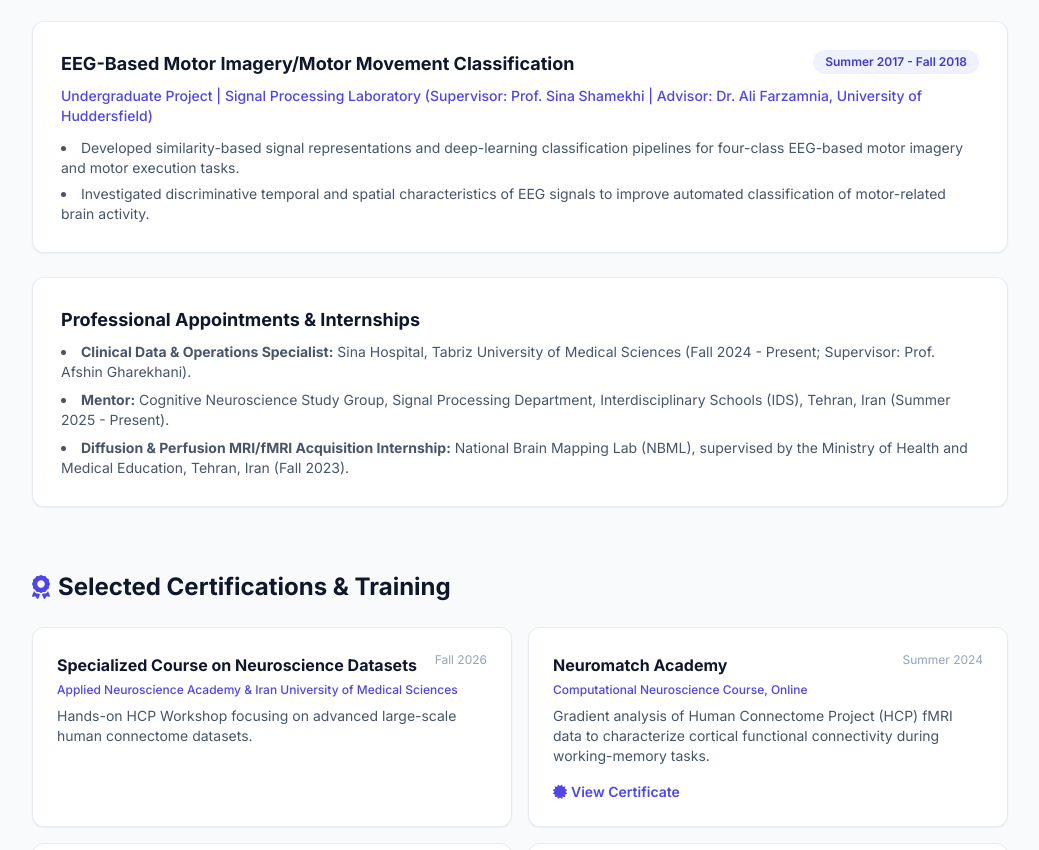
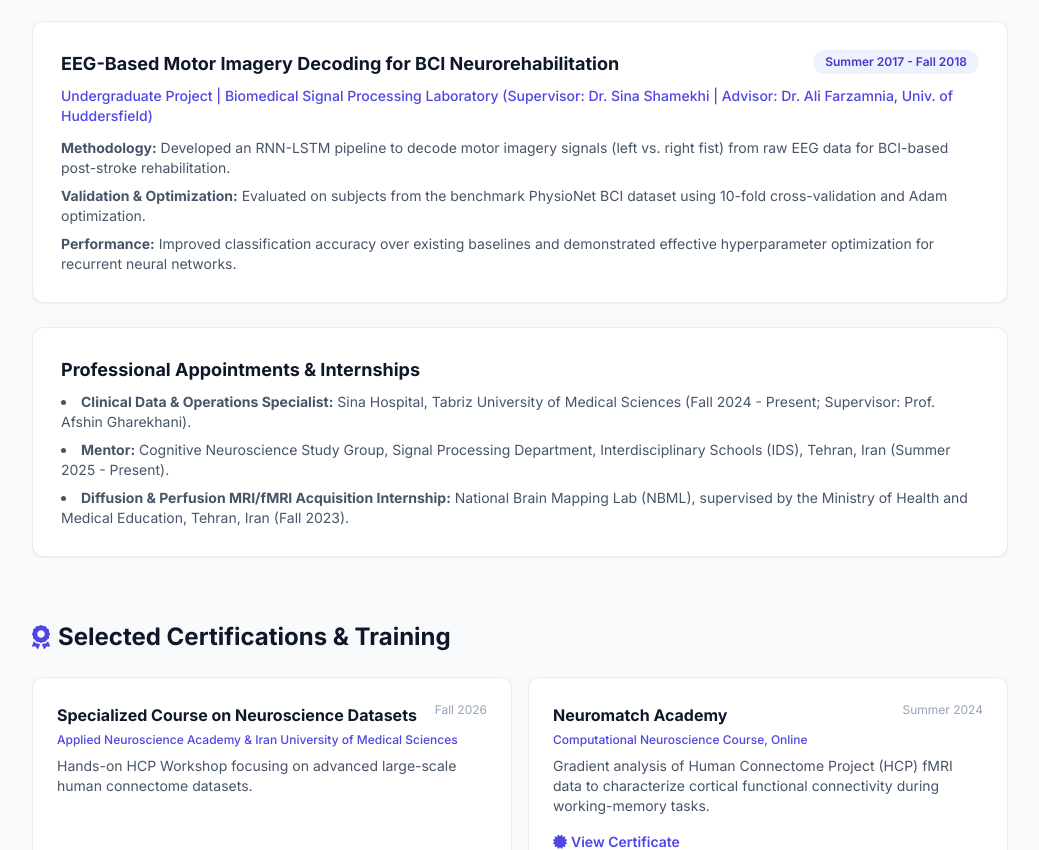
Before and after one commit to FarimaM/FarimaM.github.io, a plain HTML site: page index.html in a window 1280 px wide. Shown: the part 2880-3730 px from the top of the page, without its empty margins (120-1159 px from the left). Drawn offline with nearby package versions, Linux system fonts and the light colour scheme.

Commit message:
Revise project details for EEG classification
Updated project description and methodology details for EEG-based motor imagery decoding.

```diff
--- a/index.html
+++ b/index.html
@@ -210,13 +210,14 @@
                 <!-- Project 4 -->
                 <div class="bg-white p-7 rounded-xl shadow-sm border border-slate-200/80 hover:border-indigo-200 transition-all">
                     <div class="flex justify-between items-start flex-wrap gap-2 mb-2">
-                        <h3 class="text-lg font-bold text-slate-900">EEG-Based Motor Imagery/Motor Movement Classification</h3>
+                        <h3 class="text-lg font-bold text-slate-900">EEG-Based Motor Imagery Decoding for BCI Neurorehabilitation</h3>
                         <span class="text-xs bg-indigo-50 text-indigo-700 px-3 py-1 rounded-full font-semibold">Summer 2017 - Fall 2018</span>
                     </div>
-                    <p class="text-sm text-indigo-600 font-medium mb-3">Undergraduate Project | Signal Processing Laboratory (Supervisor: Prof. Sina Shamekhi | Advisor: Dr. Ali Farzamnia, University of Huddersfield)</p>
-                    <ul class="list-disc list-inside space-y-1.5 text-slate-600 text-sm">
-                        <li>Developed similarity-based signal representations and deep-learning classification pipelines for four-class EEG-based motor imagery and motor execution tasks.</li>
-                        <li>Investigated discriminative temporal and spatial characteristics of EEG signals to improve automated classification of motor-related brain activity.</li>
+                    <p class="text-sm text-indigo-600 font-medium mb-3">Undergraduate Project | Biomedical Signal Processing Laboratory (Supervisor: Dr. Sina Shamekhi | Advisor: Dr. Ali Farzamnia, Univ. of Huddersfield)</p>
+                    <ul class="space-y-2 text-slate-600 text-sm">
+                        <li><strong>Methodology:</strong> Developed an RNN-LSTM pipeline to decode motor imagery signals (left vs. right fist) from raw EEG data for BCI-based post-stroke rehabilitation.</li>
+                        <li><strong>Validation & Optimization:</strong> Evaluated on subjects from the benchmark PhysioNet BCI dataset using 10-fold cross-validation and Adam optimization.</li>
+                        <li><strong>Performance:</strong> Improved classification accuracy over existing baselines and demonstrated effective hyperparameter optimization for recurrent neural networks.</li>
                     </ul>
                 </div>
 
```
